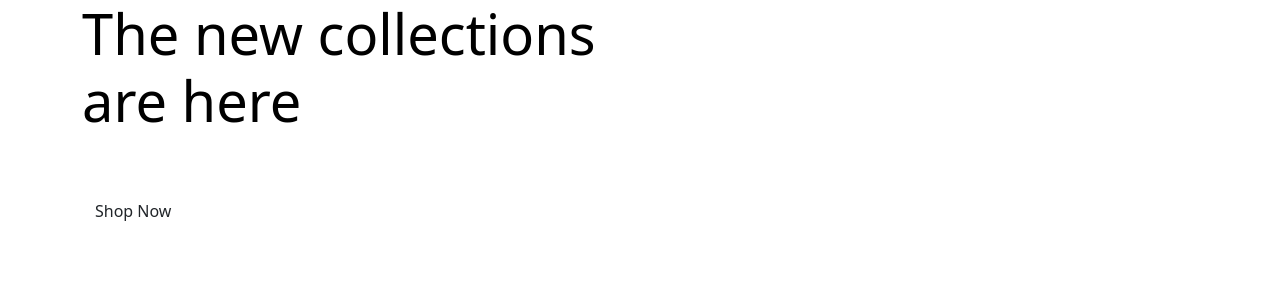
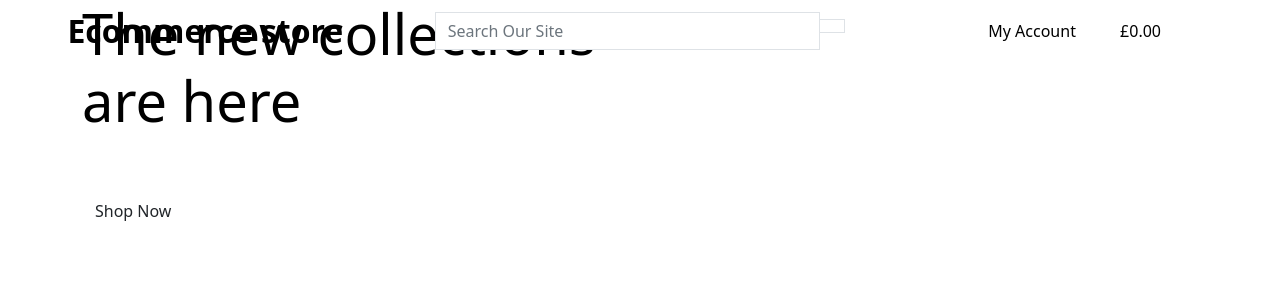
Before and after one commit to Tofthaslund/E-commerce, a Django app: page / in a window 1280 px wide. Shown: the top 300 px of the page. Run offline with Django 3.2, Linux system fonts and the light colour scheme.

Commit message:
added main page header

```diff
--- a/templates/base.html
+++ b/templates/base.html
@@ -27,7 +27,67 @@
     <title>Ecommerce store {% block extra_title %} {% endblock %}</title>
   </head>
   <body>
-    <header class="containter-fluid fixed-top "></header>
+    <header class="containter-fluid fixed-top ">
+      <div class="row">
+        <div class="col-12 col-lg-4 my-auto py-1 pylg-0 text-center text-lg-left">
+          <a href="{% url 'home' %}" class="nav-link main-logo-link">
+            <h2 class="logo-font text-black my-0"><strong>Ecommerce store</strong></h2>
+          </a>
+        </div>
+        <div class="col-12 col-lg-4 my-auto py-1 pylg-0">
+          <form action="" method="get">
+            <div class="input-group w-100">
+              <input class="form-control border border-black rounded-0" name="q" type="text" placeholder="Search Our Site">
+              <div class="input-group-append">
+                <button type="submit" class="form-control btn btn-black border border-black rounded-0">
+                  <span class="icon">
+                    <i class="fas fa-search"></i>
+                  </span>
+                </button>
+              </div>
+            </div>
+          </form>
+        </div>
+        <div class="col-12 col-lg-4 my-auto py-1 pylg-0">
+          <ul class="list-inline list-unstyled text-center text-lg-right my-0">
+            <li class="list-inline-item dropdown">
+              <a href="#" class="text-black nav-link" id="user_option" data-toggle="dropdown" aria-haspopup="true" aria-expanded="false">
+                <div class="text-center">
+                  <div><i class="fas-fa-ser fa-lg"></i></div>
+                  <p class="my-0">My Account</p>
+                </div>
+              </a>
+              <div class="dropdown-menu border-0" aria-labelledby="user_option">
+                {% if requst.user.is_authenticated %}
+                  {% if request.user.is_superuser %}
+                    <a href="" class="dropdown-item">Product Management</a>
+                  {% endif %}
+                  <a href="" class="dropdown-item"> My Profile</a>
+                  <a href="{% url 'account_logout' %}" class="dropdown-item">Logout</a>
+                {% else %}
+                <a href="{% url 'account_signup' %}" class="dropdown-item">Register</a>
+                <a href="{% url 'account_login' %}" class="dropdown-item">Login</a>
+                {% endif %}
+              </div>
+            </li>
+            <li class="list-inline-item">
+              <a  class="{% if grand_total %}text-info font-weight-bold{% else %}text-black{% endif %} nav-link"  href="">
+                <div class="text-center">
+                  <div><i class="fas fa-shopping-bag fa-lg"></i></div>
+                  <p class="my-0">
+                    {% if grand_total %}
+                      ${{ grand_total|floatformat:2 }}
+                    {% else %}
+                      £0.00
+                    {% endif %}
+                  </p>
+                </div>
+              </a>
+            </li>
+          </ul>
+        </div>
+      </div>
+    </header>
 
     {% if message %}
     <div class="message-container"></div>
```
